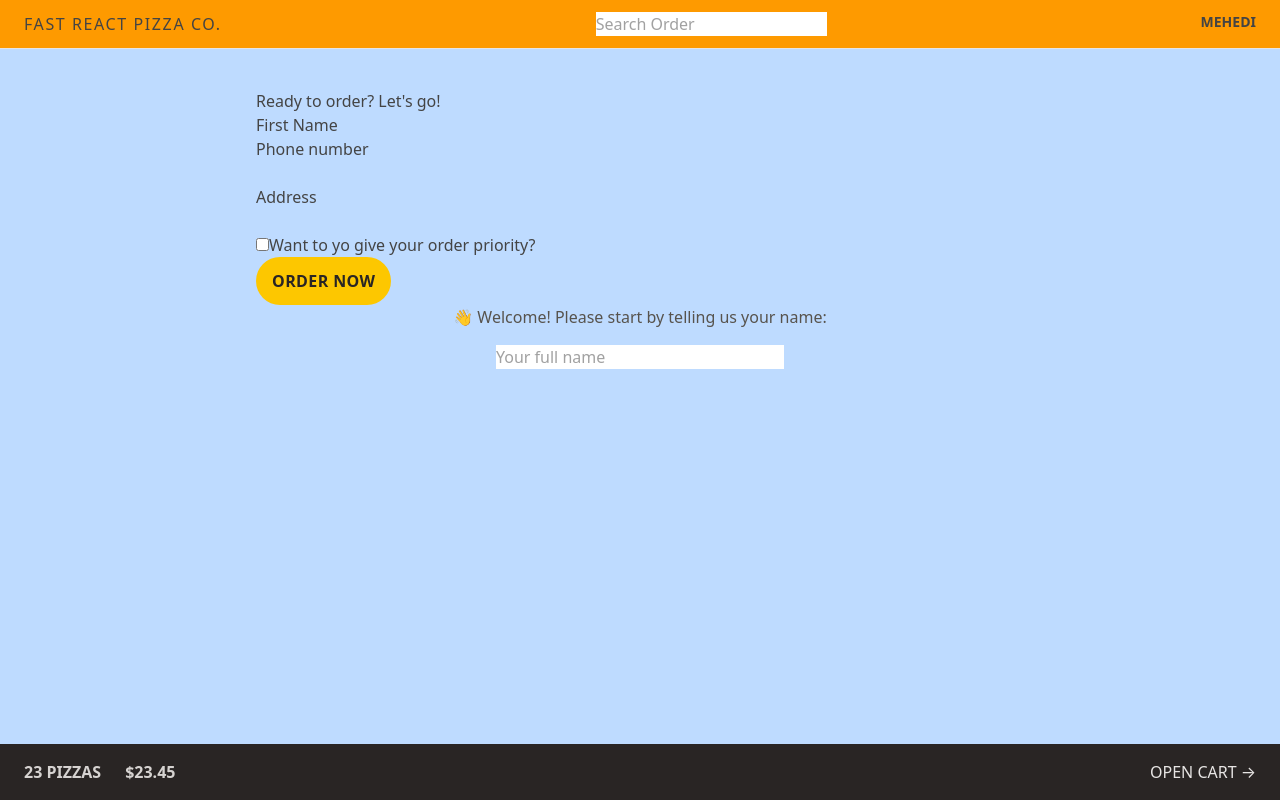
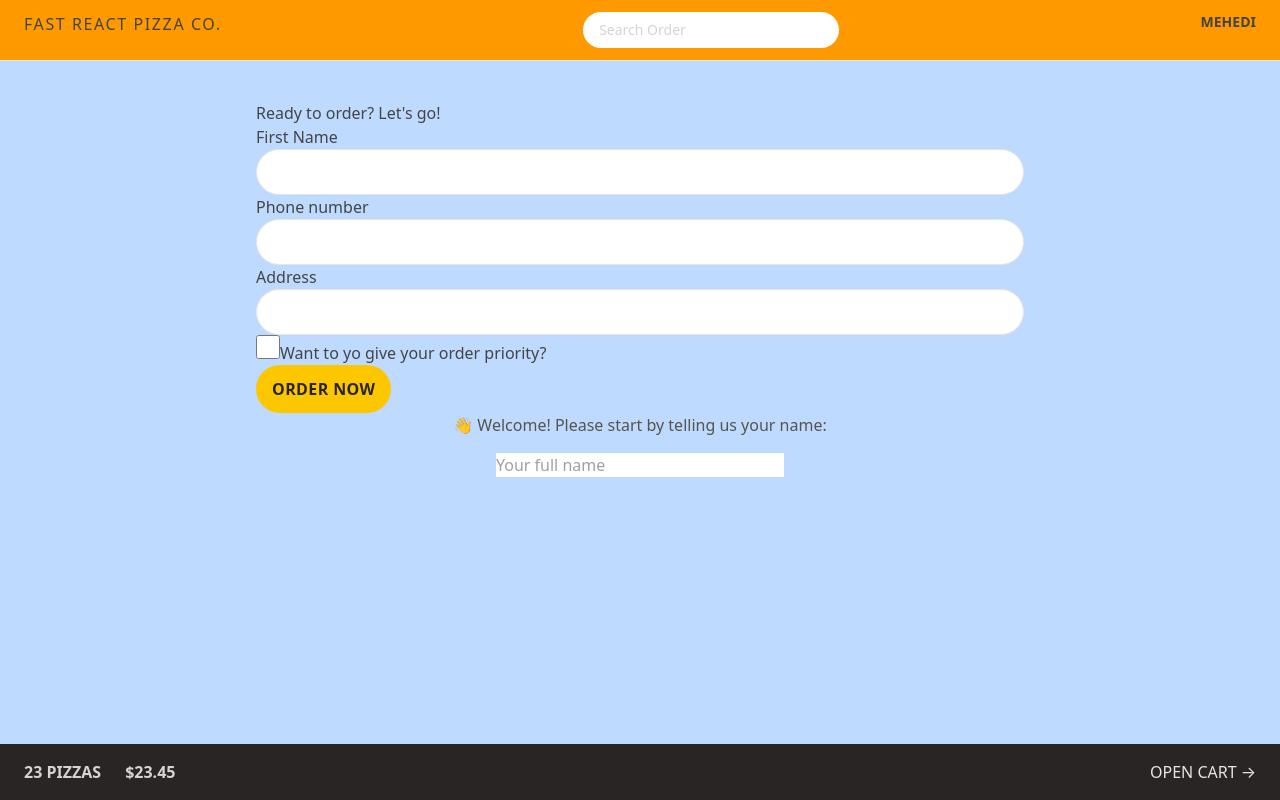
Before and after one commit to SecurityTalent/Fast-React-Pizza, a React (Vite) app: page /order/new in a window 1280 px wide. Built offline with nearby package versions, Linux system fonts and the light colour scheme.

Commit message:
reusing styles with apply

```diff
--- a/src/features/order/CreateOrder.jsx
+++ b/src/features/order/CreateOrder.jsx
@@ -55,13 +55,13 @@
       <Form method="POST">
         <div>
           <label>First Name</label>
-          <input type="text" name="customer" required />
+          <input className='bg-white rounded-full border border-stone-200 px-4 py-2 text-sm trannsition-all duration-300 placeholder:text-stone-400 focus:outline-none focus:ring focus:ring-yellow-400 w-full md:px-6 md:py-3' type="text" name="customer" required />
         </div>
 
         <div>
           <label>Phone number</label>
           <div>
-            <input type="tel" name="phone" required />
+            <input className='bg-white rounded-full border border-stone-200 px-4 py-2 text-sm trannsition-all duration-300 placeholder:text-stone-400 focus:outline-none focus:ring focus:ring-yellow-400 w-full md:px-6 md:py-3' type="tel" name="phone" required />
           </div>
           {formErrors?.phone && <p>{formErrors.phone}</p>}
         </div>
@@ -69,12 +69,13 @@
         <div>
           <label>Address</label>
           <div>
-            <input type="text" name="address" required />
+            <input className='bg-white rounded-full border border-stone-200 px-4 py-2 text-sm trannsition-all duration-300 placeholder:text-stone-400 focus:outline-none focus:ring focus:ring-yellow-400 w-full md:px-6 md:py-3' type="text" name="address" required />
           </div>
         </div>
 
         <div>
           <input
+            className='h-6 w-6 accent-yellow-400 focus:outline-none focus:ring focus:ring-yellow-400 focus:ring-offset-2'
             type="checkbox"
             name="priority"
             id="priority"
--- a/src/features/order/SearchOrder.jsx
+++ b/src/features/order/SearchOrder.jsx
@@ -19,7 +19,7 @@
         placeholder="Search Order"
         value={query}
         onChange={(e) => setQuery(e.target.value)}
-        className='bg-white'
+        className="bg-white rounded-full px-4 py-2 text-sm placeholder:text-stone-300 sm:w-64 transition-all duration-300 focus:outline-none focus:ring focus:ring-yellow-500 focus:ring-opacity-50 sm:focus:w-72"
       />
     </form>
   )
```
